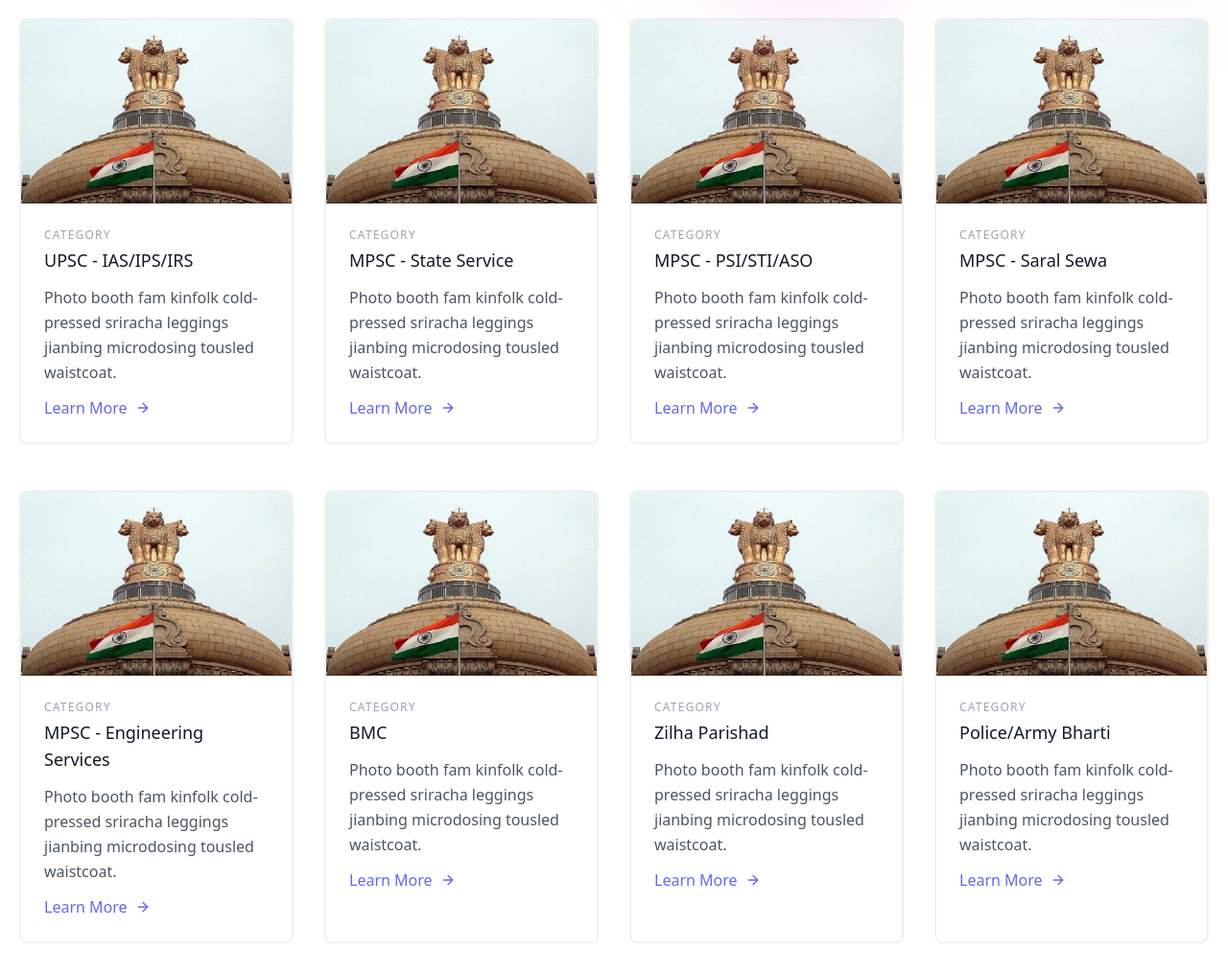
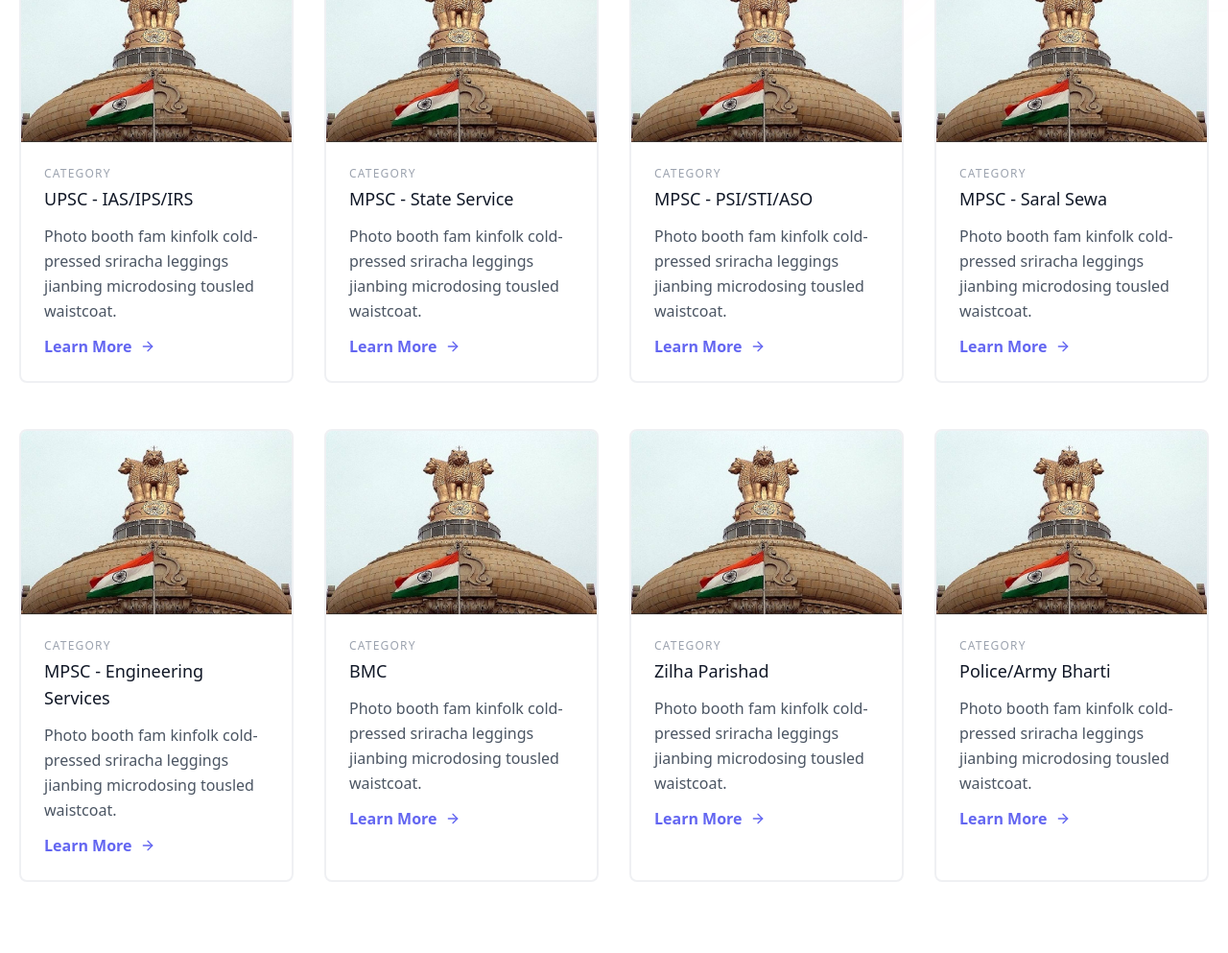
Before and after one commit to uxstech/karmayogiacademy, a plain HTML site: page index.html in a window 1280 px wide. Shown: the part 1125-2118 px from the top of the page at 96% size. Drawn offline with nearby package versions, Linux system fonts and the light colour scheme.

Commit message:
bold learn more

```diff
--- a/index.html
+++ b/index.html
@@ -51,11 +51,6 @@
                 <div class="relative left-[calc(50%-11rem)] aspect-[1155/678] w-[36.125rem] -translate-x-1/2 rotate-[30deg] bg-gradient-to-tr from-[#ff80b5] to-[#9089fc] opacity-30 sm:left-[calc(50%-30rem)] sm:w-[72.1875rem]" style="clip-path: polygon(74.1% 44.1%, 100% 61.6%, 97.5% 26.9%, 85.5% 0.1%, 80.7% 2%, 72.5% 32.5%, 60.2% 62.4%, 52.4% 68.1%, 47.5% 58.3%, 45.2% 34.5%, 27.5% 76.7%, 0.1% 64.9%, 17.9% 100%, 27.6% 76.8%, 76.1% 97.7%, 74.1% 44.1%)"></div>
               </div>
               <div class="mx-auto max-w-2xl py-32 sm:py-48 lg:py-56">
-                <div class="hidden sm:mb-8 sm:flex sm:justify-center">
-                  <div class="relative rounded-full px-3 py-1 text-sm leading-6 text-gray-600 ring-1 ring-gray-900/10 hover:ring-gray-900/20">
-                    Announcing our next round of funding. <a href="#" class="font-semibold text-indigo-600"><span class="absolute inset-0" aria-hidden="true"></span>Read more <span aria-hidden="true">&rarr;</span></a>
-                  </div>
-                </div>
                 <div class="text-center">
                   <h1 class="text-4xl font-bold tracking-tight text-gray-900 sm:text-6xl">Karmayogi Career Academy</h1>
                   <p class="mt-6 text-2xl leading-8 text-gray-800">अता अधिकारी घडविनार <b>'भावी अधिकारी'</b></p>
@@ -87,7 +82,7 @@
                       <h1 class="title-font text-lg font-medium text-gray-900 mb-3">UPSC - IAS/IPS/IRS</h1>
                       <p class="leading-relaxed mb-3">Photo booth fam kinfolk cold-pressed sriracha leggings jianbing microdosing tousled waistcoat.</p>
                       <div class="flex items-center flex-wrap ">
-                        <a class="text-indigo-500 inline-flex items-center md:mb-2 lg:mb-0">Learn More
+                        <a class="text-indigo-500 inline-flex items-center md:mb-2 lg:mb-0"><b>Learn More</b>
                           <svg class="w-4 h-4 ml-2" viewBox="0 0 24 24" stroke="currentColor" stroke-width="2" fill="none" stroke-linecap="round" stroke-linejoin="round">
                             <path d="M5 12h14"></path>
                             <path d="M12 5l7 7-7 7"></path>
@@ -105,7 +100,7 @@
                       <h1 class="title-font text-lg font-medium text-gray-900 mb-3">MPSC - State Service</h1>
                       <p class="leading-relaxed mb-3">Photo booth fam kinfolk cold-pressed sriracha leggings jianbing microdosing tousled waistcoat.</p>
                       <div class="flex items-center flex-wrap">
-                        <a class="text-indigo-500 inline-flex items-center md:mb-2 lg:mb-0">Learn More
+                        <a class="text-indigo-500 inline-flex items-center md:mb-2 lg:mb-0"><b>Learn More</b>
                           <svg class="w-4 h-4 ml-2" viewBox="0 0 24 24" stroke="currentColor" stroke-width="2" fill="none" stroke-linecap="round" stroke-linejoin="round">
                             <path d="M5 12h14"></path>
                             <path d="M12 5l7 7-7 7"></path>
@@ -123,7 +118,7 @@
                       <h1 class="title-font text-lg font-medium text-gray-900 mb-3">MPSC - PSI/STI/ASO</h1>
                       <p class="leading-relaxed mb-3">Photo booth fam kinfolk cold-pressed sriracha leggings jianbing microdosing tousled waistcoat.</p>
                       <div class="flex items-center flex-wrap ">
-                        <a class="text-indigo-500 inline-flex items-center md:mb-2 lg:mb-0">Learn More
+                        <a class="text-indigo-500 inline-flex items-center md:mb-2 lg:mb-0"><b>Learn More</b>
                           <svg class="w-4 h-4 ml-2" viewBox="0 0 24 24" stroke="currentColor" stroke-width="2" fill="none" stroke-linecap="round" stroke-linejoin="round">
                             <path d="M5 12h14"></path>
                             <path d="M12 5l7 7-7 7"></path>
@@ -141,7 +136,7 @@
                       <h1 class="title-font text-lg font-medium text-gray-900 mb-3">MPSC - Saral Sewa</h1>
                       <p class="leading-relaxed mb-3">Photo booth fam kinfolk cold-pressed sriracha leggings jianbing microdosing tousled waistcoat.</p>
                       <div class="flex items-center flex-wrap ">
-                        <a class="text-indigo-500 inline-flex items-center md:mb-2 lg:mb-0">Learn More
+                        <a class="text-indigo-500 inline-flex items-center md:mb-2 lg:mb-0"><b>Learn More</b>
                           <svg class="w-4 h-4 ml-2" viewBox="0 0 24 24" stroke="currentColor" stroke-width="2" fill="none" stroke-linecap="round" stroke-linejoin="round">
                             <path d="M5 12h14"></path>
                             <path d="M12 5l7 7-7 7"></path>
@@ -164,7 +159,7 @@
                       <h1 class="title-font text-lg font-medium text-gray-900 mb-3">MPSC - Engineering Services</h1>
                       <p class="leading-relaxed mb-3">Photo booth fam kinfolk cold-pressed sriracha leggings jianbing microdosing tousled waistcoat.</p>
                       <div class="flex items-center flex-wrap ">
-                        <a class="text-indigo-500 inline-flex items-center md:mb-2 lg:mb-0">Learn More
+                        <a class="text-indigo-500 inline-flex items-center md:mb-2 lg:mb-0"><b>Learn More</b>
                           <svg class="w-4 h-4 ml-2" viewBox="0 0 24 24" stroke="currentColor" stroke-width="2" fill="none" stroke-linecap="round" stroke-linejoin="round">
                             <path d="M5 12h14"></path>
                             <path d="M12 5l7 7-7 7"></path>
@@ -182,7 +177,7 @@
                       <h1 class="title-font text-lg font-medium text-gray-900 mb-3">BMC</h1>
                       <p class="leading-relaxed mb-3">Photo booth fam kinfolk cold-pressed sriracha leggings jianbing microdosing tousled waistcoat.</p>
                       <div class="flex items-center flex-wrap">
-                        <a class="text-indigo-500 inline-flex items-center md:mb-2 lg:mb-0">Learn More
+                        <a class="text-indigo-500 inline-flex items-center md:mb-2 lg:mb-0"><b>Learn More</b>
                           <svg class="w-4 h-4 ml-2" viewBox="0 0 24 24" stroke="currentColor" stroke-width="2" fill="none" stroke-linecap="round" stroke-linejoin="round">
                             <path d="M5 12h14"></path>
                             <path d="M12 5l7 7-7 7"></path>
@@ -200,7 +195,7 @@
                       <h1 class="title-font text-lg font-medium text-gray-900 mb-3">Zilha Parishad</h1>
                       <p class="leading-relaxed mb-3">Photo booth fam kinfolk cold-pressed sriracha leggings jianbing microdosing tousled waistcoat.</p>
                       <div class="flex items-center flex-wrap ">
-                        <a class="text-indigo-500 inline-flex items-center md:mb-2 lg:mb-0">Learn More
+                        <a class="text-indigo-500 inline-flex items-center md:mb-2 lg:mb-0"><b>Learn More</b>
                           <svg class="w-4 h-4 ml-2" viewBox="0 0 24 24" stroke="currentColor" stroke-width="2" fill="none" stroke-linecap="round" stroke-linejoin="round">
                             <path d="M5 12h14"></path>
                             <path d="M12 5l7 7-7 7"></path>
@@ -218,7 +213,7 @@
                       <h1 class="title-font text-lg font-medium text-gray-900 mb-3">Police/Army Bharti</h1>
                       <p class="leading-relaxed mb-3">Photo booth fam kinfolk cold-pressed sriracha leggings jianbing microdosing tousled waistcoat.</p>
                       <div class="flex items-center flex-wrap ">
-                        <a class="text-indigo-500 inline-flex items-center md:mb-2 lg:mb-0">Learn More
+                        <a class="text-indigo-500 inline-flex items-center md:mb-2 lg:mb-0"><b>Learn More</b>
                           <svg class="w-4 h-4 ml-2" viewBox="0 0 24 24" stroke="currentColor" stroke-width="2" fill="none" stroke-linecap="round" stroke-linejoin="round">
                             <path d="M5 12h14"></path>
                             <path d="M12 5l7 7-7 7"></path>
```
